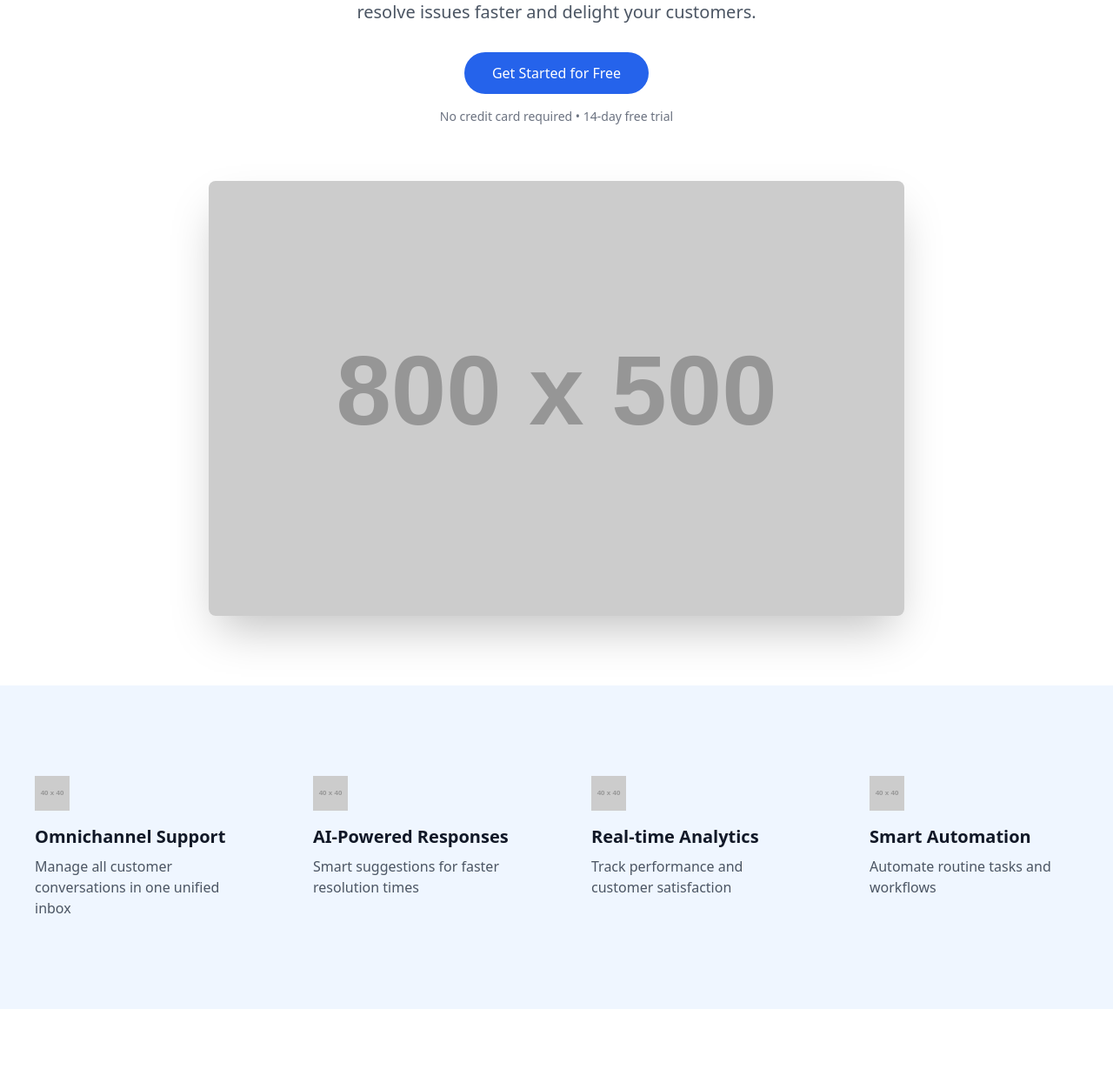
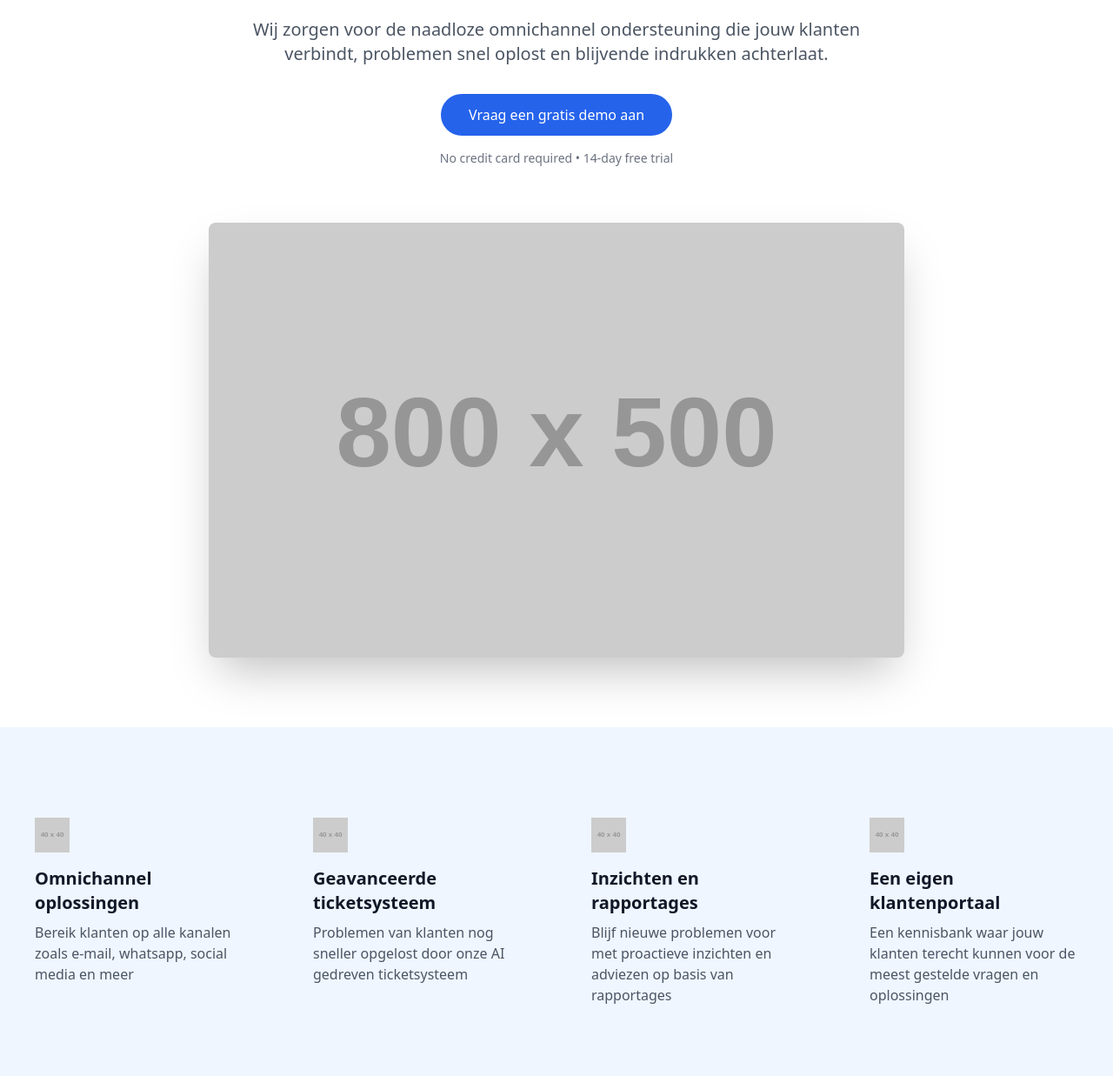
Before and after one commit to faridbouchdak/bluelineccs, a website: page index.html in a window 1280 px wide. Shown: the part 276-1513 px from the top of the page at 87% size. Drawn offline with Linux system fonts and the light colour scheme; placeholder pictures from the web are drawn by us.

Commit message:
aanpassingen features

```diff
--- a/index.html
+++ b/index.html
@@ -27,10 +27,10 @@
     <section class="pt-32 pb-20">
         <div class="container mx-auto px-4">
             <div class="max-w-3xl mx-auto text-center">
-                <h1 class="text-5xl font-bold mb-6">Transform Your Customer Support Experience</h1>
-                <p class="text-xl text-gray-600 mb-8">Exceptional customer service with our AI-powered platform that helps you resolve issues faster and delight your customers.</p>
+                <h1 class="text-5xl font-bold mb-6">Verhoog jouw klanttevredenheid en omzet met de beste service!</h1>
+                <p class="text-xl text-gray-600 mb-8">Wij zorgen voor de naadloze omnichannel ondersteuning die jouw klanten verbindt, problemen snel oplost en blijvende indrukken achterlaat.</p>
                 <button class="bg-blue-600 text-white px-8 py-3 rounded-full hover:bg-blue-700">
-                    Get Started for Free
+                    Vraag een gratis demo aan
                 </button>
                 <p class="text-sm text-gray-500 mt-4">No credit card required • 14-day free trial</p>
             </div>
@@ -46,23 +46,23 @@
             <div class="grid md:grid-cols-2 lg:grid-cols-4 gap-8">
                 <div class="p-6">
                     <img src="https://placehold.co/40" alt="Omnichannel Icon" class="mb-4">
-                    <h3 class="text-xl font-semibold mb-2">Omnichannel Support</h3>
-                    <p class="text-gray-600">Manage all customer conversations in one unified inbox</p>
+                    <h3 class="text-xl font-semibold mb-2">Omnichannel oplossingen</h3>
+                    <p class="text-gray-600">Bereik klanten op alle kanalen zoals e-mail, whatsapp, social media en meer</p>
                 </div>
                 <div class="p-6">
                     <img src="https://placehold.co/40" alt="AI Icon" class="mb-4">
-                    <h3 class="text-xl font-semibold mb-2">AI-Powered Responses</h3>
-                    <p class="text-gray-600">Smart suggestions for faster resolution times</p>
+                    <h3 class="text-xl font-semibold mb-2">Geavanceerde ticketsysteem</h3>
+                    <p class="text-gray-600">Problemen van klanten nog sneller opgelost door onze AI gedreven ticketsysteem</p>
                 </div>
                 <div class="p-6">
                     <img src="https://placehold.co/40" alt="Analytics Icon" class="mb-4">
-                    <h3 class="text-xl font-semibold mb-2">Real-time Analytics</h3>
-                    <p class="text-gray-600">Track performance and customer satisfaction</p>
+                    <h3 class="text-xl font-semibold mb-2">Inzichten en rapportages</h3>
+                    <p class="text-gray-600">Blijf nieuwe problemen voor met proactieve inzichten en adviezen op basis van rapportages</p>
                 </div>
                 <div class="p-6">
                     <img src="https://placehold.co/40" alt="Automation Icon" class="mb-4">
-                    <h3 class="text-xl font-semibold mb-2">Smart Automation</h3>
-                    <p class="text-gray-600">Automate routine tasks and workflows</p>
+                    <h3 class="text-xl font-semibold mb-2">Een eigen klantenportaal</h3>
+                    <p class="text-gray-600">Een kennisbank waar jouw klanten terecht kunnen voor de meest gestelde vragen en oplossingen</p>
                 </div>
             </div>
         </div>
```
